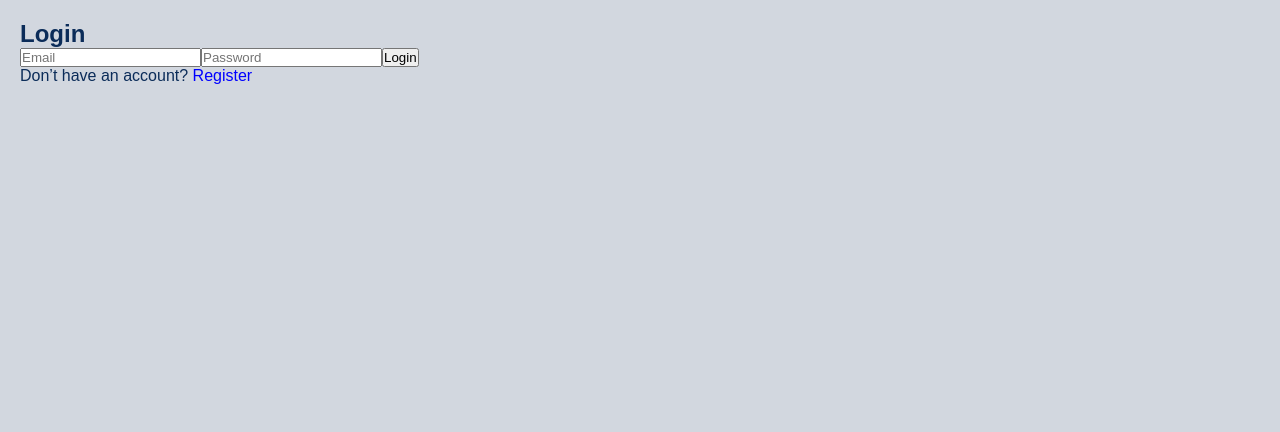
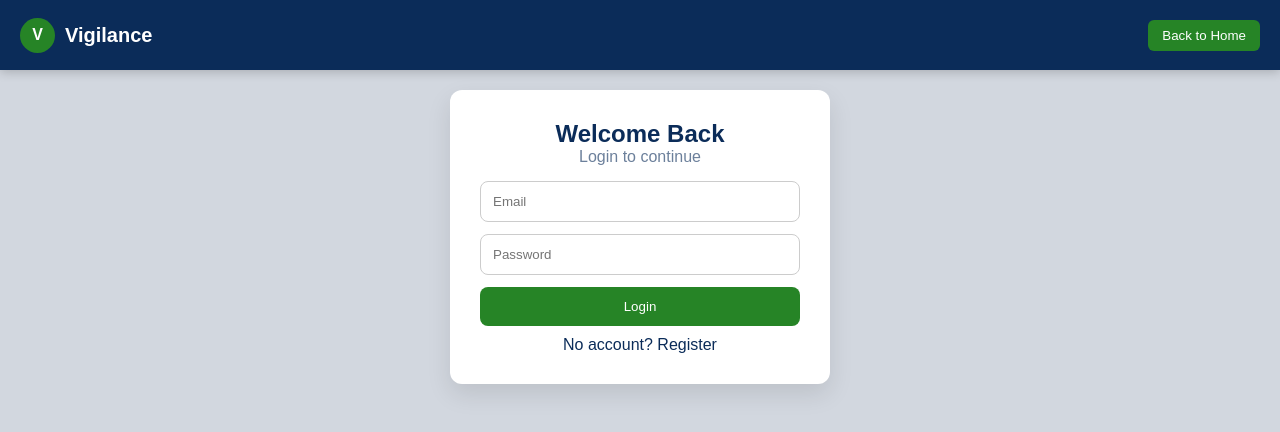
Before and after one commit to wesooh/Vigilance-Platform, a React app in the folder frontend/: page /login in a window 1280 px wide. Shown: the top 432 px of the page. Built offline with nearby package versions, Linux system fonts and the light colour scheme; no server answers; the HTML template or start-up script is replaced by a standard one.

Commit message:
commit push

```diff
--- a/frontend/src/components/AuthNavbar.jsx
+++ b/frontend/src/components/AuthNavbar.jsx
@@ -4,18 +4,16 @@ const AuthNavbar = () => {
   const navigate = useNavigate();
 
   return (
-    <div style={styles.nav}>
-      <h2 style={styles.logo} onClick={() => navigate("/")}>
-        Vigilance
-      </h2>
+    <nav style={styles.nav}>
+      <div style={styles.left} onClick={() => navigate("/")}>
+        <div style={styles.logoCircle}>V</div>
+        <h2 style={styles.title}>Vigilance</h2>
+      </div>
 
-      <button
-        style={styles.homeBtn}
-        onClick={() => navigate("/")}
-      >
+      <button style={styles.homeBtn} onClick={() => navigate("/")}>
         Back to Home
       </button>
-    </div>
+    </nav>
   );
 };
 
@@ -33,10 +31,29 @@ const styles = {
     padding: "0 20px",
     color: "white",
     zIndex: 1000,
+    boxShadow: "0 2px 10px rgba(0,0,0,0.2)",
   },
 
-  logo: {
+  left: {
+    display: "flex",
+    alignItems: "center",
+    gap: "10px",
     cursor: "pointer",
+  },
+
+  logoCircle: {
+    width: "35px",
+    height: "35px",
+    borderRadius: "50%",
+    background: "#268426",
+    display: "flex",
+    justifyContent: "center",
+    alignItems: "center",
+    fontWeight: "bold",
+  },
+
+  title: {
+    fontSize: "20px",
   },
 
   homeBtn: {
--- a/frontend/src/components/Navbar.jsx
+++ b/frontend/src/components/Navbar.jsx
@@ -1,6 +1,7 @@
 import { useAuth } from "../context/AuthContext";
 import { useNavigate } from "react-router-dom";
 import { useEffect, useState } from "react";
+import logo from "../assets/logo.png";
 
 const Navbar = () => {
   const auth = useAuth();
@@ -68,8 +69,12 @@ const Navbar = () => {
         onClick={refreshPage}
       >
         <div style={styles.logo}>
-          LOGO
-        </div>
+  <img
+    src={logo}
+    alt="Vigilance Logo"
+    style={styles.logoImg}
+  />
+</div>
 
         <h2 style={styles.title}>
           Vigilance
@@ -165,6 +170,13 @@ const styles = {
     fontWeight: "bold",
   },
 
+  logoImg: {
+  width: "100%",
+  height: "100%",
+  objectFit: "cover",
+  borderRadius: "50%",
+},
+
   title: {
     fontSize: "24px",
   },
--- a/frontend/src/pages/auth/Login.jsx
+++ b/frontend/src/pages/auth/Login.jsx
@@ -2,21 +2,16 @@ import { useState } from "react";
 import axios from "axios";
 import { useAuth } from "../../context/AuthContext";
 import { useNavigate } from "react-router-dom";
+import AuthLayout from "../../layouts/AuthLayout";
 
 const Login = () => {
-  const [form, setForm] = useState({
-    email: "",
-    password: "",
-  });
+  const [form, setForm] = useState({ email: "", password: "" });
 
   const { login } = useAuth();
   const navigate = useNavigate();
 
   const handleChange = (e) => {
-    setForm({
-      ...form,
-      [e.target.name]: e.target.value,
-    });
+    setForm({ ...form, [e.target.name]: e.target.value });
   };
 
   const handleSubmit = async (e) => {
@@ -30,56 +25,79 @@ const Login = () => {
 
       login(res.data);
 
-      alert("Login successful");
-
       const role = res.data.user.role;
 
-      if (role === "client") {
-        navigate("/client/dashboard");
-      } else if (role === "worker") {
-        navigate("/worker/dashboard");
-      } else if (role === "admin") {
-        navigate("/admin/dashboard");
-      }
+      if (role === "client") navigate("/client/dashboard");
+      else if (role === "worker") navigate("/worker/dashboard");
+      else navigate("/admin/dashboard");
 
-    } catch (err) {
-      console.log(err);
-      alert("Login failed");
+    } catch {
+      alert("Invalid credentials");
     }
   };
 
   return (
-    <div style={{ padding: 20 }}>
-      <h2>Login</h2>
+    <AuthLayout>
+      <div style={styles.card}>
+        <h2>Welcome Back</h2>
+        <p style={styles.sub}>Login to continue</p>
 
-      <form onSubmit={handleSubmit}>
-        <input
-          name="email"
-          placeholder="Email"
-          onChange={handleChange}
-        />
+        <form onSubmit={handleSubmit} style={styles.form}>
+          <input name="email" placeholder="Email" onChange={handleChange} style={styles.input} />
+          <input name="password" type="password" placeholder="Password" onChange={handleChange} style={styles.input} />
 
-        <input
-          name="password"
-          placeholder="Password"
-          type="password"
-          onChange={handleChange}
-        />
+          <button style={styles.button}>Login</button>
+        </form>
 
-        <button type="submit">Login</button>
-
-        <p>
-          Don’t have an account?{" "}
-          <span
-            onClick={() => navigate("/register")}
-            style={{ color: "blue", cursor: "pointer" }}
-          >
-            Register
-          </span>
+        <p style={styles.link}>
+          No account?{" "}
+          <span onClick={() => navigate("/register")}>Register</span>
         </p>
-      </form>
-    </div>
+      </div>
+    </AuthLayout>
   );
 };
 
+const styles = {
+  card: {
+    width: "380px",
+    background: "white",
+    padding: "30px",
+    borderRadius: "12px",
+    boxShadow: "0 10px 25px rgba(0,0,0,0.1)",
+    textAlign: "center",
+  },
+
+  sub: {
+    opacity: 0.6,
+    marginBottom: "15px",
+  },
+
+  form: {
+    display: "flex",
+    flexDirection: "column",
+    gap: "12px",
+  },
+
+  input: {
+    padding: "12px",
+    borderRadius: "8px",
+    border: "1px solid #ccc",
+  },
+
+  button: {
+    padding: "12px",
+    background: "#268426",
+    color: "white",
+    border: "none",
+    borderRadius: "8px",
+    cursor: "pointer",
+  },
+
+  link: {
+    marginTop: "10px",
+    cursor: "pointer",
+  },
+};
+
 export default Login;
--- a/frontend/src/pages/auth/Register.jsx
+++ b/frontend/src/pages/auth/Register.jsx
@@ -1,6 +1,7 @@
 import { useState } from "react";
 import axios from "axios";
 import { useNavigate } from "react-router-dom";
+import AuthNavbar from "../../components/AuthNavbar";
 
 const Register = () => {
   const [form, setForm] = useState({
@@ -12,47 +13,106 @@ const Register = () => {
     location: "",
   });
 
+  const navigate = useNavigate();
+
   const handleChange = (e) => {
     setForm({ ...form, [e.target.name]: e.target.value });
   };
 
   const handleSubmit = async (e) => {
     e.preventDefault();
-    await axios.post("http://localhost:5000/api/auth/register", form);
+
+    try {
+      await axios.post(
+        "http://localhost:5000/api/auth/register",
+        form
+      );
+
       alert("Registered successfully");
       navigate("/login");
+
+    } catch (err) {
+      alert("Registration failed");
+    }
   };
-  const navigate = useNavigate();
+
   return (
-    <div style={{ padding: 20 }}>
-      <h2>Register</h2>
+    <div style={styles.page}>
+      <AuthNavbar />
 
-      <form onSubmit={handleSubmit}>
-        <input name="firstName" placeholder="First Name" onChange={handleChange} />
-        <input name="lastName" placeholder="Last Name" onChange={handleChange} />
-        <input name="email" placeholder="Email" onChange={handleChange} />
-        <input name="password" placeholder="Password" type="password" onChange={handleChange} />
-        <input name="location" placeholder="Location" onChange={handleChange} />
+      <div style={styles.card}>
+        <h2>Create Account</h2>
 
-        <select name="role" onChange={handleChange}>
+        <form onSubmit={handleSubmit} style={styles.form}>
+          <input name="firstName" placeholder="First Name" onChange={handleChange} style={styles.input} />
+          <input name="lastName" placeholder="Last Name" onChange={handleChange} style={styles.input} />
+          <input name="email" placeholder="Email" onChange={handleChange} style={styles.input} />
+          <input name="password" type="password" placeholder="Password" onChange={handleChange} style={styles.input} />
+          <input name="location" placeholder="Location" onChange={handleChange} style={styles.input} />
+
+          <select name="role" onChange={handleChange} style={styles.input}>
             <option value="client">Client</option>
             <option value="worker">Worker</option>
-          <option value="admin">Admin</option>
           </select>
 
-        <button type="submit">Register</button>
+          <button style={styles.button}>Register</button>
         </form>
-      <p>
+
+        <p style={styles.link}>
           Already have an account?{" "}
-  <span
-    onClick={() => navigate("/login")}
-    style={{ color: "blue", cursor: "pointer" }}
-  >
+          <span onClick={() => navigate("/login")}>
             Login
           </span>
         </p>
       </div>
+    </div>
   );
 };
 
+const styles = {
+  page: {
+    height: "100vh",
+    display: "flex",
+    justifyContent: "center",
+    alignItems: "center",
+    background: "#D2D7DF",
+  },
+
+  card: {
+    width: "400px",
+    background: "white",
+    padding: "25px",
+    borderRadius: "10px",
+    boxShadow: "0 4px 10px rgba(0,0,0,0.1)",
+    textAlign: "center",
+  },
+
+  form: {
+    display: "flex",
+    flexDirection: "column",
+    gap: "10px",
+    marginTop: "15px",
+  },
+
+  input: {
+    padding: "10px",
+    borderRadius: "6px",
+    border: "1px solid #ccc",
+  },
+
+  button: {
+    padding: "10px",
+    background: "#16437E",
+    color: "white",
+    border: "none",
+    borderRadius: "6px",
+    cursor: "pointer",
+  },
+
+  link: {
+    marginTop: "10px",
+    cursor: "pointer",
+  },
+};
+
 export default Register;
```
Also changed, not shown: frontend/src/assets/logo-placeholder.png (deleted). Lines whose indentation alone changed are shown as unchanged.
